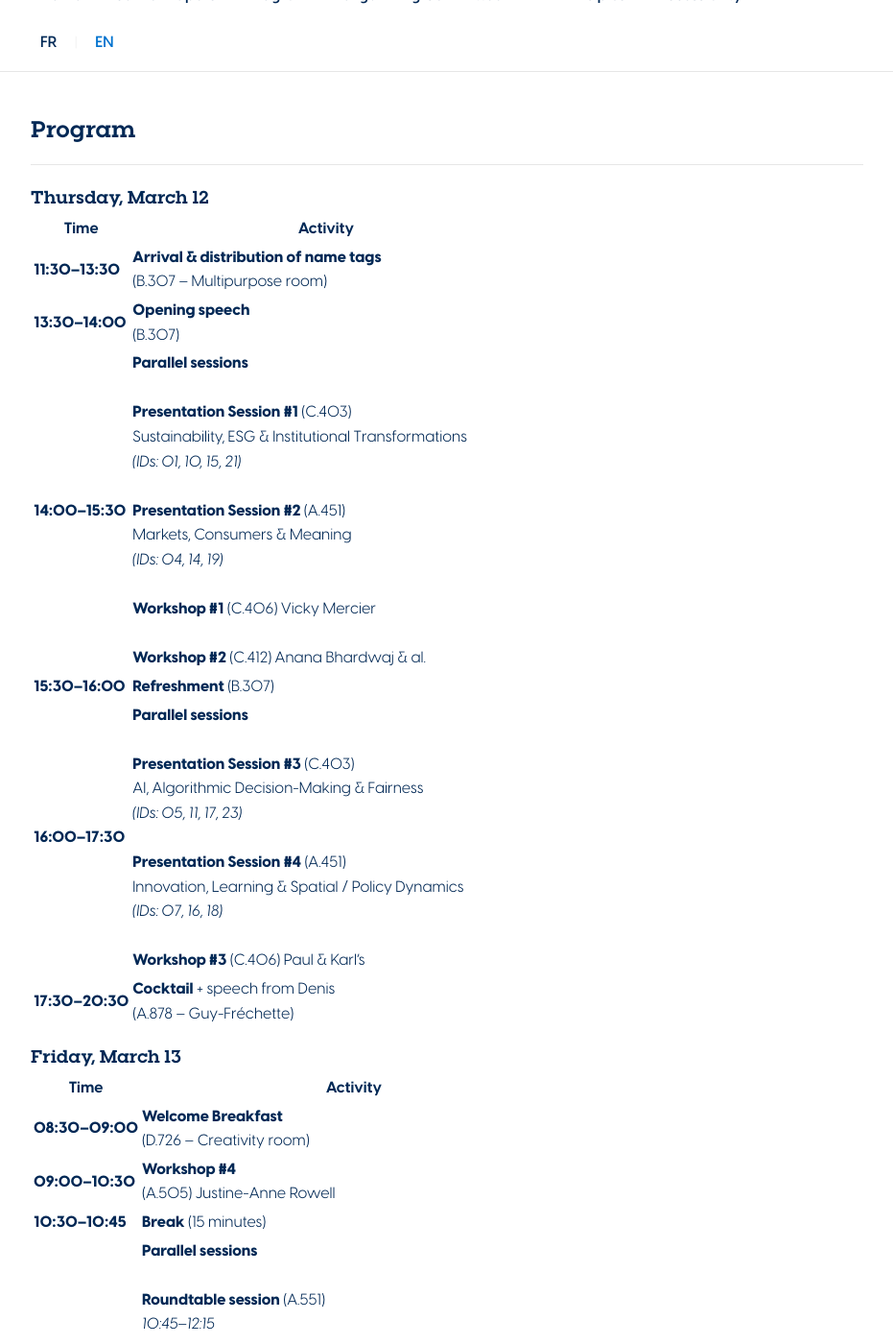
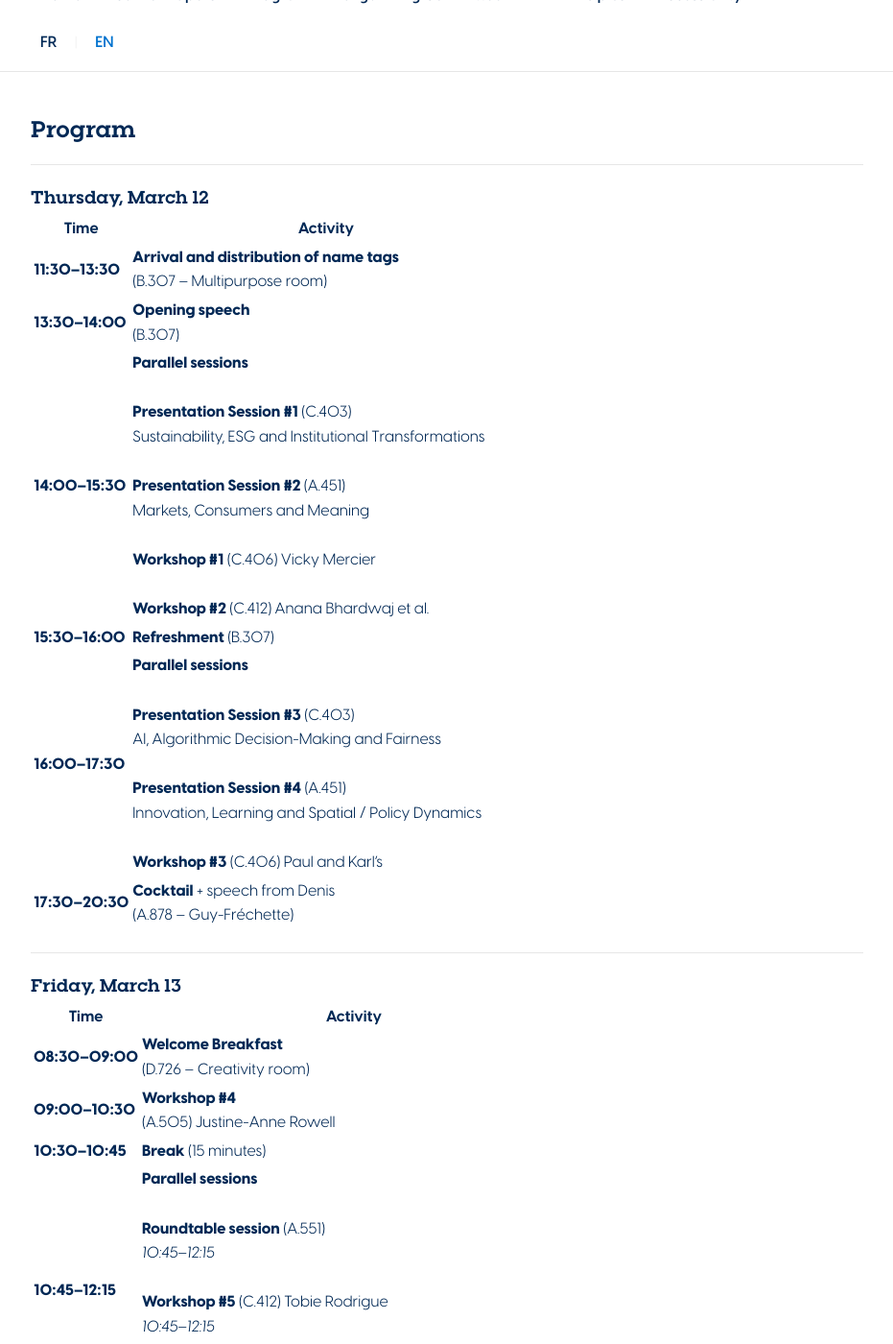
Before and after one commit to juanseripe/symposium2026, a Jekyll site: the page built from docs/en/programme.md, in a window 1280 px wide and 1400 px high, scrolled down 301 px. Shown: the whole window at 96% size, without its empty margins (174-1105 px from the left). Built offline with Jekyll 4.4.1, drawn with Linux system fonts in a browser that asks for light colours; some of the changed text lies outside the part shown.

Commit message:
Fix calendar

```diff
--- a/docs/en/programme.md
+++ b/docs/en/programme.md
@@ -20,7 +20,7 @@ title: Program
     <tr>
       <td><strong>11:30–13:30</strong></td>
       <td>
-        <strong>Arrival &amp; distribution of name tags</strong><br>
+        <strong>Arrival and distribution of name tags</strong><br>
         (B.307 – Multipurpose room)
       </td>
     </tr>
@@ -36,15 +36,15 @@ title: Program
       <td>
         <strong>Parallel sessions</strong><br><br>
         <strong>Presentation Session #1</strong> (C.403)<br>
-        Sustainability, ESG &amp; Institutional Transformations<br>
-        <em>(IDs: 01, 10, 15, 21)</em><br><br>
+        Sustainability, ESG and Institutional Transformations<br>
+        <br>
 
         <strong>Presentation Session #2</strong> (A.451)<br>
-        Markets, Consumers &amp; Meaning<br>
-        <em>(IDs: 04, 14, 19)</em><br><br>
+        Markets, Consumers and Meaning<br>
+        <br>
 
         <strong>Workshop #1</strong> (C.406) Vicky Mercier<br><br>
-        <strong>Workshop #2</strong> (C.412) Anana Bhardwaj &amp; al.
+        <strong>Workshop #2</strong> (C.412) Anana Bhardwaj et al.
       </td>
     </tr>
     <tr>
@@ -56,14 +56,14 @@ title: Program
       <td>
         <strong>Parallel sessions</strong><br><br>
         <strong>Presentation Session #3</strong> (C.403)<br>
-        AI, Algorithmic Decision-Making &amp; Fairness<br>
-        <em>(IDs: 05, 11, 17, 23)</em><br><br>
+        AI, Algorithmic Decision-Making and Fairness<br>
+        <br>
 
         <strong>Presentation Session #4</strong> (A.451)<br>
-        Innovation, Learning &amp; Spatial / Policy Dynamics<br>
-        <em>(IDs: 07, 16, 18)</em><br><br>
+        Innovation, Learning and Spatial / Policy Dynamics<br>
+        <br>
 
-        <strong>Workshop #3</strong> (C.406) Paul &amp; Karl’s
+        <strong>Workshop #3</strong> (C.406) Paul and Karl’s
       </td>
     </tr>
     <tr>
@@ -75,6 +75,8 @@ title: Program
     </tr>
   </tbody>
 </table>
+
+---
 
 <h3>Friday, March 13</h3>
 
@@ -115,8 +117,7 @@ title: Program
         <em>10:45–12:15</em><br><br>
 
         <strong>Presentation Session #5</strong> (C.521)<br>
-        Organizations, Work &amp; Identity<br>
-        <em>(IDs: 02, 03, 13, 24)</em>
+        Organizations, Work and Identity<br>
       </td>
     </tr>
     <tr>
@@ -135,12 +136,11 @@ title: Program
       <td>
         <strong>Parallel sessions</strong><br><br>
         <strong>Presentation Session</strong> (C.521)<br>
-        Health, Care &amp; Digitalization<br>
-        <em>(IDs: 06, 08, 09, 22)</em><br><br>
+        Health, Care and Digitalization<br>
+        <br>
 
         <strong>Presentation Session</strong> (C.539)<br>
-        Institutions, Governance &amp; Public Action<br>
-        <em>(IDs: 12, 20, 25, 26)</em>
+        Institutions, Governance and Public Action<br>
       </td>
     </tr>
     <tr>
```
